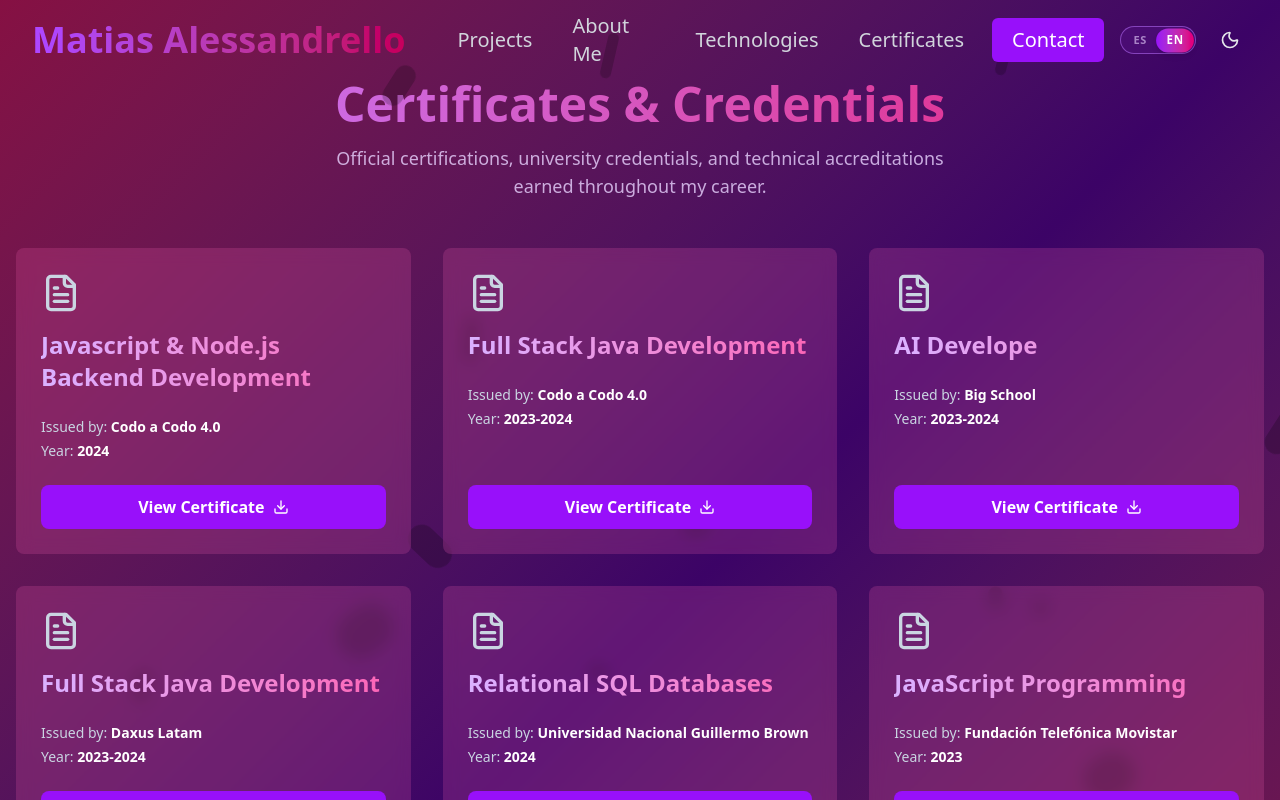
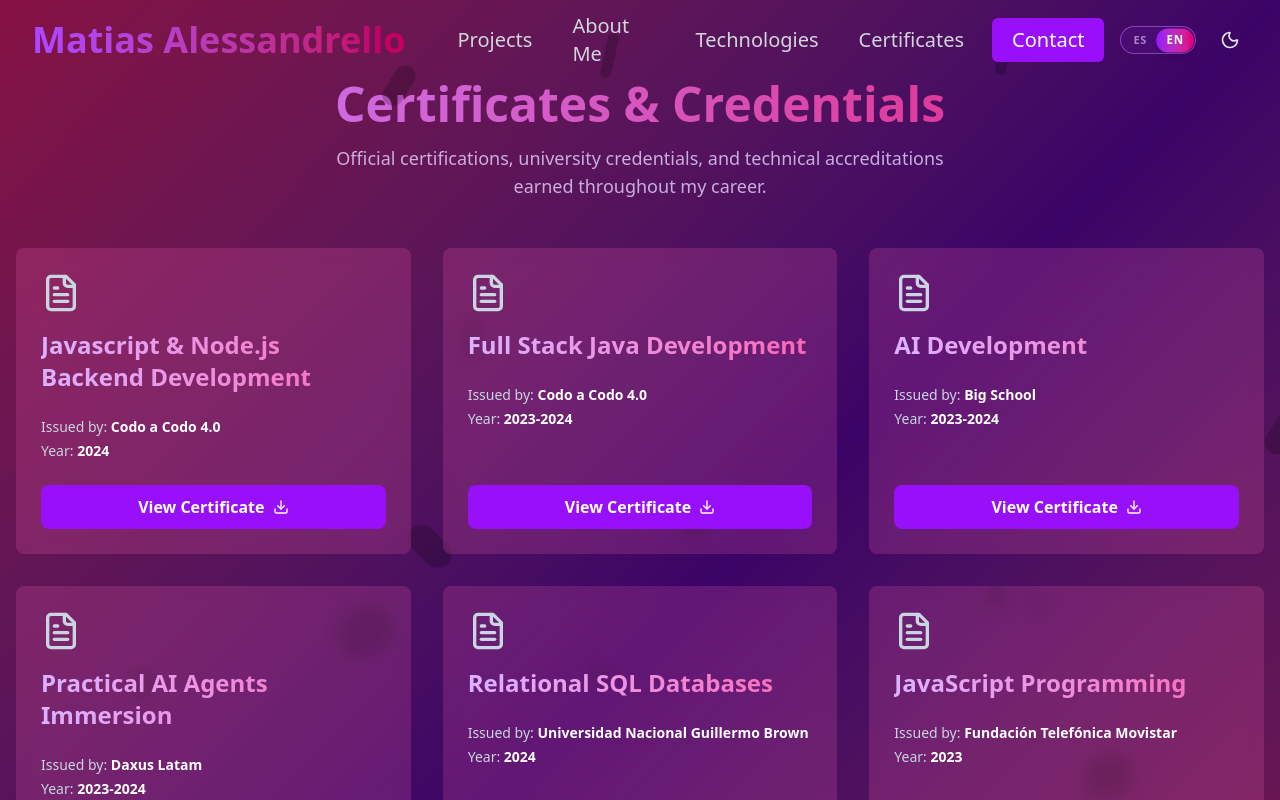
Before and after one commit to malessan4/matialess-portfolio, a Next.js app: page /certificados in a window 1280 px wide. Shown: the top 800 px of the page. Built offline with nearby package versions, Linux system fonts and the light colour scheme.

Commit message:
fix: correct AI certificate translations and add SQL to technologies

```diff
--- a/lib/data.ts
+++ b/lib/data.ts
@@ -129,18 +129,18 @@ export const certificatesData: CertificateItem[] = [
 
   {
     title: "Desarrollo con IA",
-    titleEn: "AI Develope",
+    titleEn: "AI Development",
     issuer: "Big School",
     date: "2023-2024",
     fileUrl: "/certificates/Certificado-Matias-Daniel-Alessandrello-jva8cdbv.pdf",
   },
 
   {
-    title: "Inmersion Agentes de IA en la practica",
-    titleEn: "Full Stack Java Development",
+    title: "Inmersión Agentes de IA en la práctica",
+    titleEn: "Practical AI Agents Immersion",
     issuer: "Daxus Latam",
     date: "2023-2024",
-    fileUrl: "/Certificado-Daxus.pdf",
+    fileUrl: "/certificates/Certificado-Daxus.pdf",
   },
 
 
--- a/src/app/page.tsx
+++ b/src/app/page.tsx
@@ -212,6 +212,7 @@ export default function Home() {
             <BackgroundParticles />
             {[
               // Data & Analytics (Destacado)
+              { name: "SQL", icon: "🗄️" },
               { name: "R Language", icon: "📊" },
               { name: "ggplot2", icon: "📈" },
               { name: "SQL Modeling", icon: "📐" },
```
